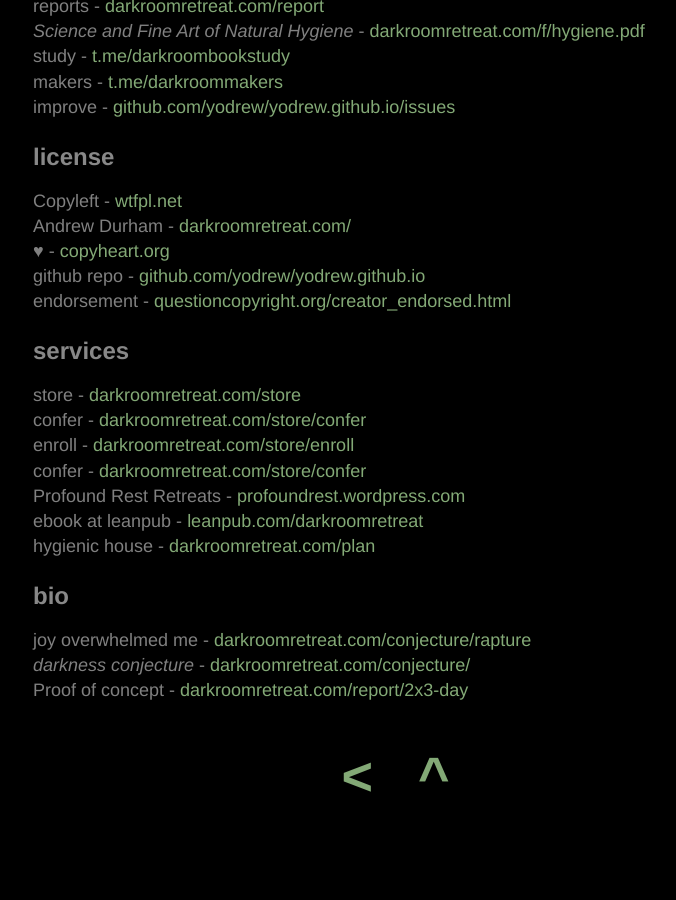
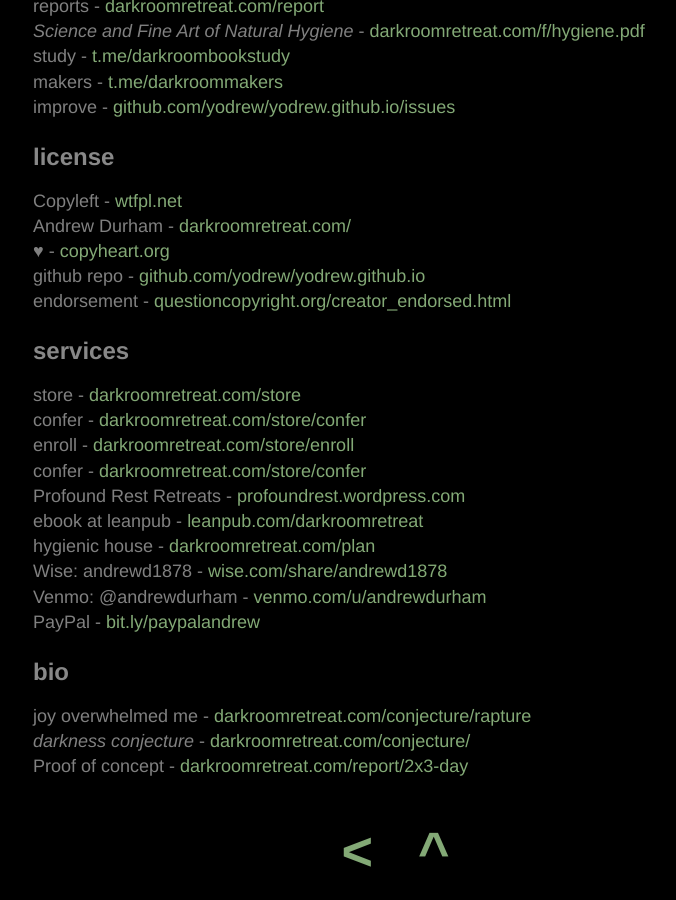
Before and after one commit to yodrew/yodrew.github.io, a Jekyll site: the page built from _pages/back/links.md, in a window 1280 px wide and 900 px high, scrolled down 5009 px. Shown: the whole window, without its empty margins (222-898 px from the left). Built offline with Jekyll 4.4.1, drawn with Linux system fonts in a browser that asks for light colours; before the commit the page ends 5833 px from its top, so only the background shows below that.

Commit message:
blurb, pay includes for book

```diff
--- a/_pages/back/links.md
+++ b/_pages/back/links.md
@@ -218,6 +218,9 @@
 Profound Rest Retreats - [profoundrest.wordpress.com](https://profoundrest.wordpress.com)
 ebook at leanpub - [leanpub.com/darkroomretreat](https://leanpub.com/darkroomretreat)
 hygienic house - [darkroomretreat.com/plan](https://darkroomretreat.com/plan)
+Wise: andrewd1878 - [wise.com/share/andrewd1878](https://wise.com/share/andrewd1878)
+Venmo: @andrewdurham - [venmo.com/u/andrewdurham](https://venmo.com/u/andrewdurham)
+PayPal - [bit.ly/paypalandrew](https://bit.ly/paypalandrew)
 
 #### bio
 
```
Also changed, not shown: _includes/blurb.md (+0 -2 lines).
